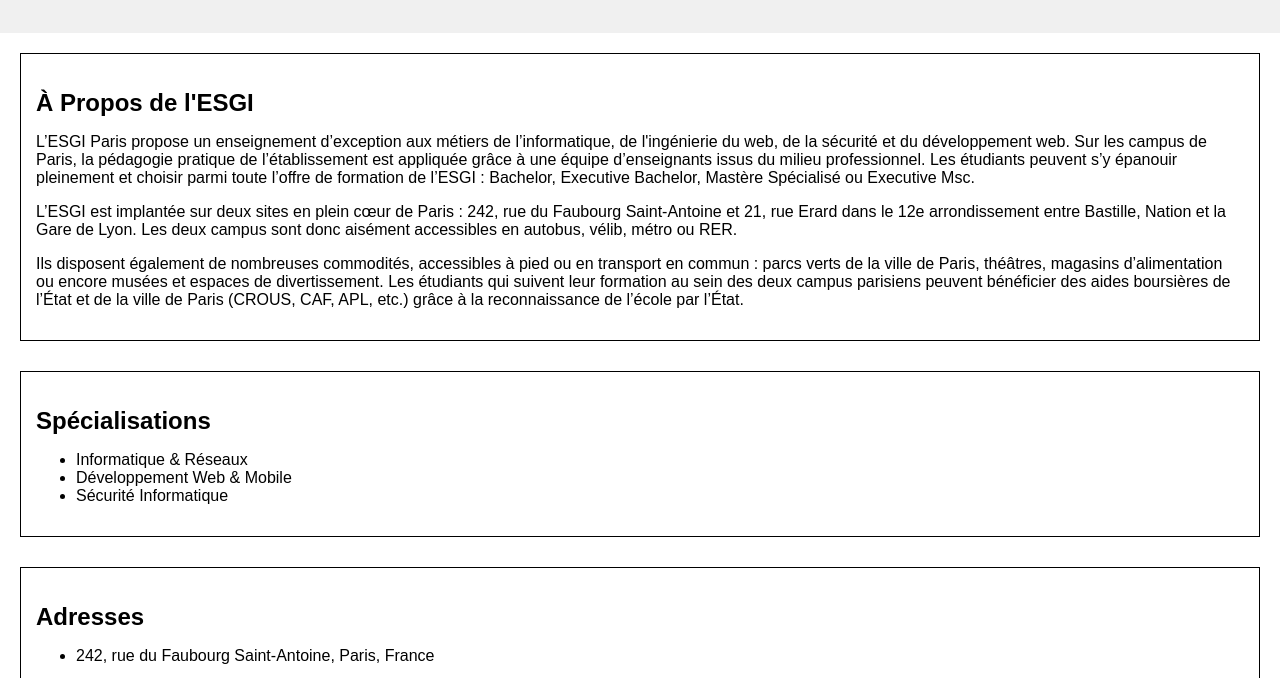
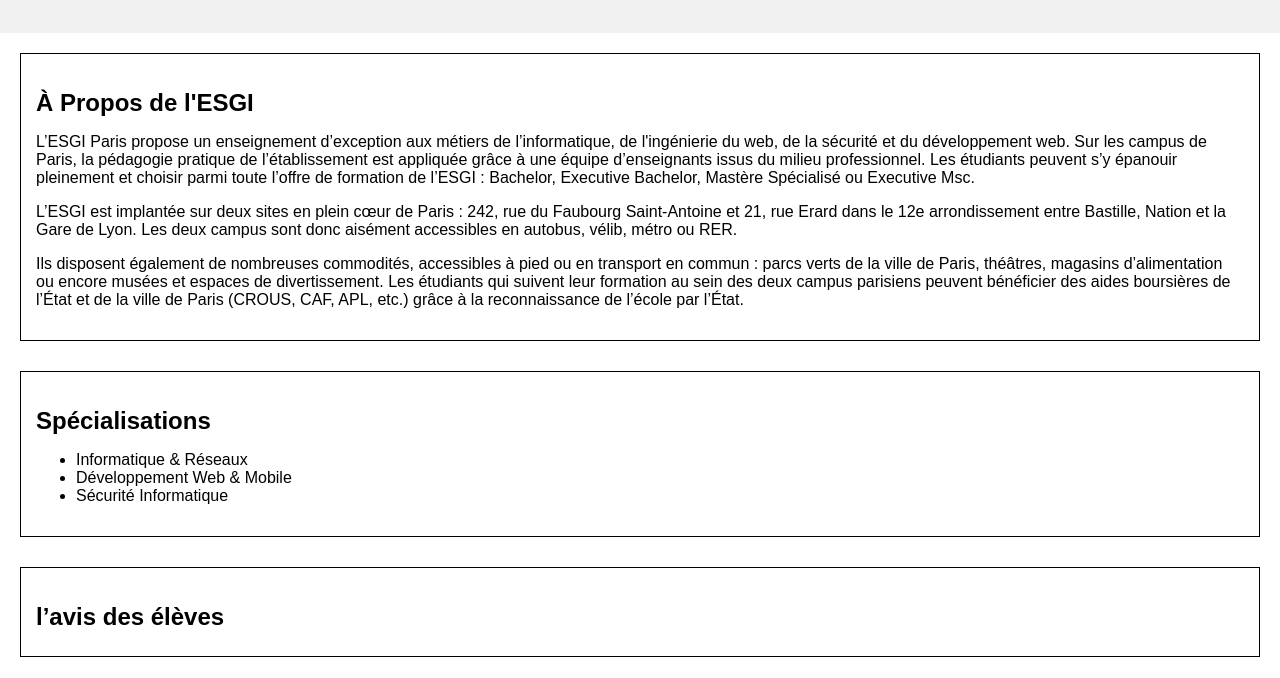
Before and after one commit to Cedric666666/Git-partiel-Groupe6, a plain HTML site: page index.html in a window 1280 px wide. Shown: the part 121-799 px from the top of the page. Drawn offline with Linux system fonts and the light colour scheme.

Commit message:
add section in index.html

```diff
--- a/index.html
+++ b/index.html
@@ -31,6 +31,10 @@
       </ul>
     </section>
 
+    <section id="l’avis des élèves">
+      <h2>l’avis des élèves</h2>
+    </section>
+
     <section id="address">
       <h2>Adresses</h2>
       <ul>
```
